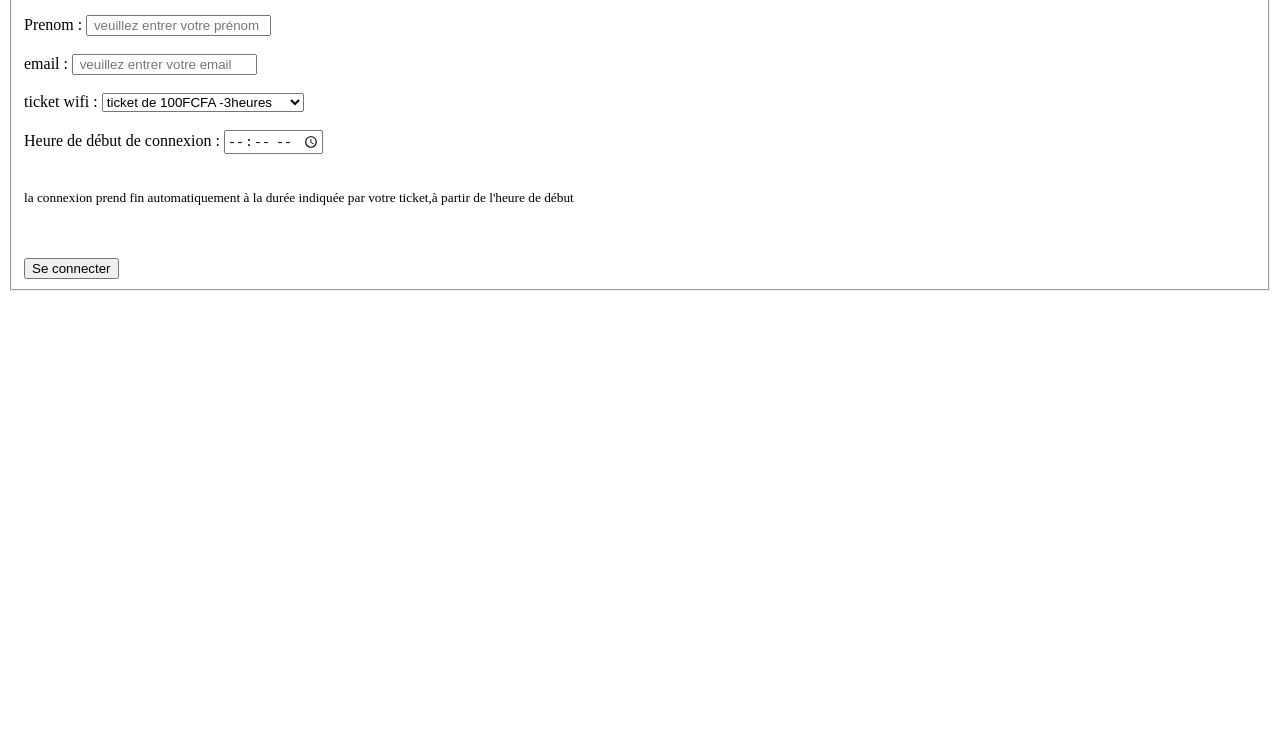
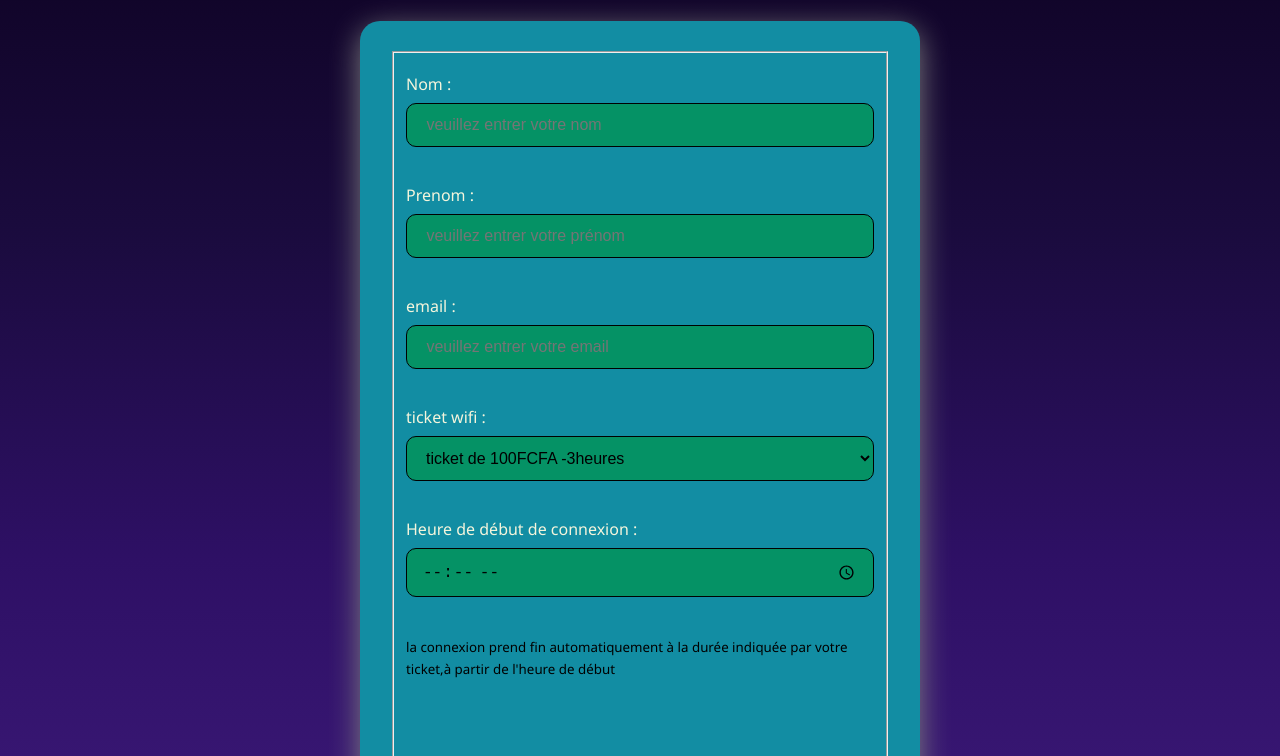
Before and after one commit to assiessowedeoucrepin-wq/C2P-Groupe, a plain HTML site: page index.html in a window 1280 px wide. Shown: the part 111-867 px from the top of the page. Before the commit the page ends 800 px from the top, so only its background shows below. Drawn offline with Linux system fonts and the light colour scheme.

Commit message:
mise a jour du html et du css au formulaire de connexion de wifi

```diff
--- a/index.html
+++ b/index.html
@@ -4,6 +4,7 @@
     <meta charset="UTF-8">
     <meta name="viewport" content="width=device-width, initial-scale=1.0">
     <title>Document</title>
+    <link rel="stylesheet" href="style.css">
 </head>
 <body>
         <h1>Connexion wifi</h1>
--- a/style.css
+++ b/style.css
@@ -27,7 +27,7 @@ label{
 
 }
 input[type="text"],
-input [type="email"],
+input[type="email"],
 input[type="time"],
 select{
     width: 100%;
@@ -36,7 +36,7 @@ select{
     border-radius: 10px;
     font-size: 1rem;
     box-sizing: border-box;
-    background: rgb(42, 30, 210);
+    background: rgb(5, 146, 101);
 }
 input[type="submit"] {
     width: 100%;
```
